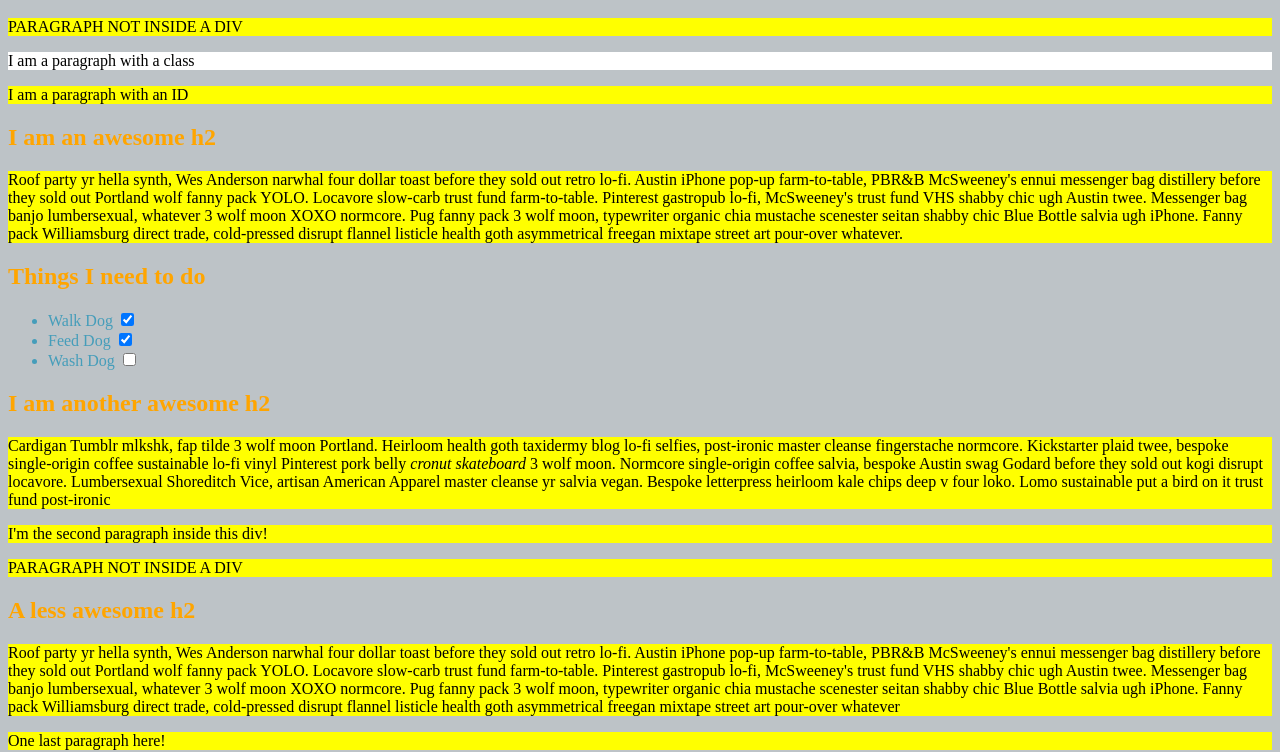
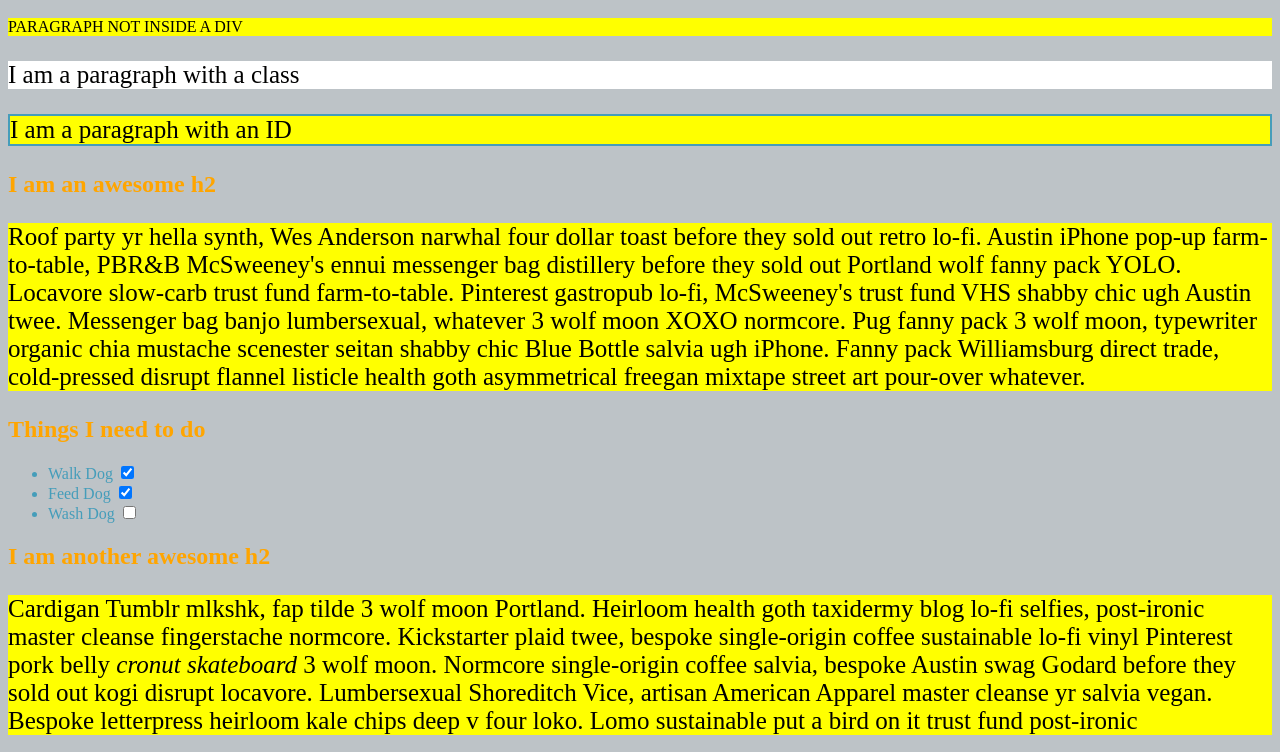
Before and after one commit to ohminimarie/ColtWDB, a plain HTML site: page 09_Selector_Exercise_Starter/selectorsExercise.html in a window 1280 px wide. Shown: the part 48-800 px from the top of the page. Drawn offline with Linux system fonts and the light colour scheme.

Commit message:
Completed 9

```diff
--- a/09_Selector_Exercise_Starter/selectors.css
+++ b/09_Selector_Exercise_Starter/selectors.css
@@ -37,10 +37,14 @@ input {
 }
 
 /* Give the element with id 'special' a 2px solid blue border(pick your own rgb blue)*/
-
+#special {
+  border: 2px solid rgb(69, 157, 186);
+}
 
 /*Make all the <p>'s that are nested inside of divs 25px font(font-size: 25px)*/
-
+div p {
+  font-size: 25px;
+}
 
 /*Make only inputs with type 'text' have a gray background*/
 
```
